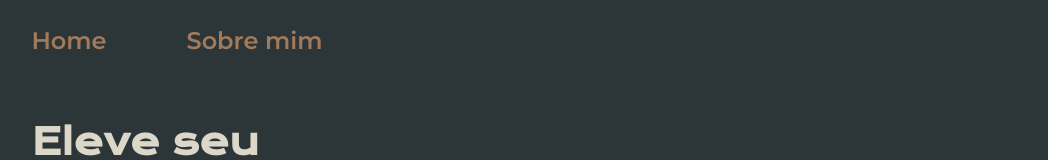
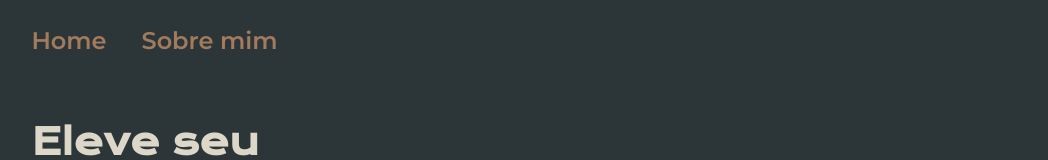
Before and after one commit to felyppe1201/portfolio, a plain HTML site: page index.html in a window 1280 px wide. Shown: the top 160 px of the page, without its empty margins (71-1119 px from the left). Drawn offline with nearby package versions, Linux system fonts and the light colour scheme.

Commit message:
1.3
alteração no cabeçalho

```diff
--- a/styles/style.css
+++ b/styles/style.css
@@ -26,7 +26,7 @@ body {
 
 .cabecalho__menu {
     display: flex;
-    gap: 80px;
+    gap: 35px;
 }
 
 .cabecalho__menu__link {
```
